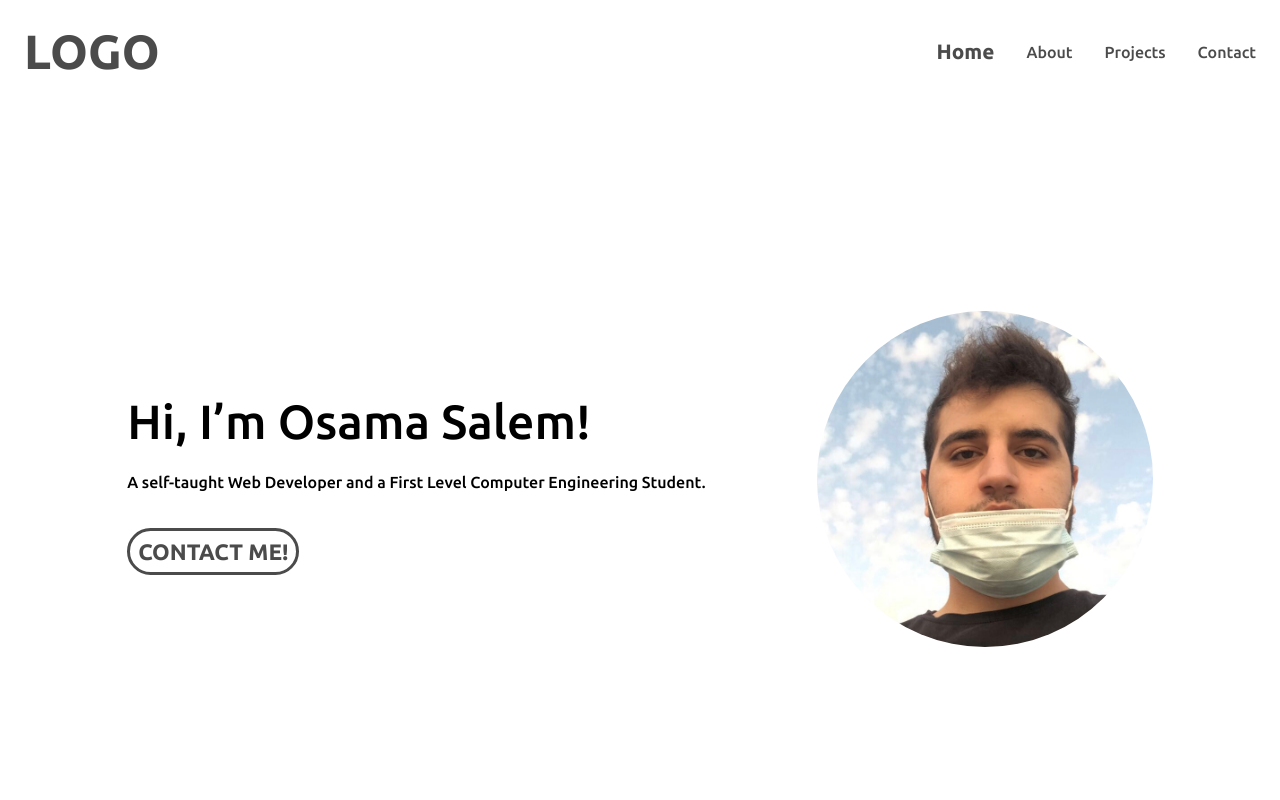
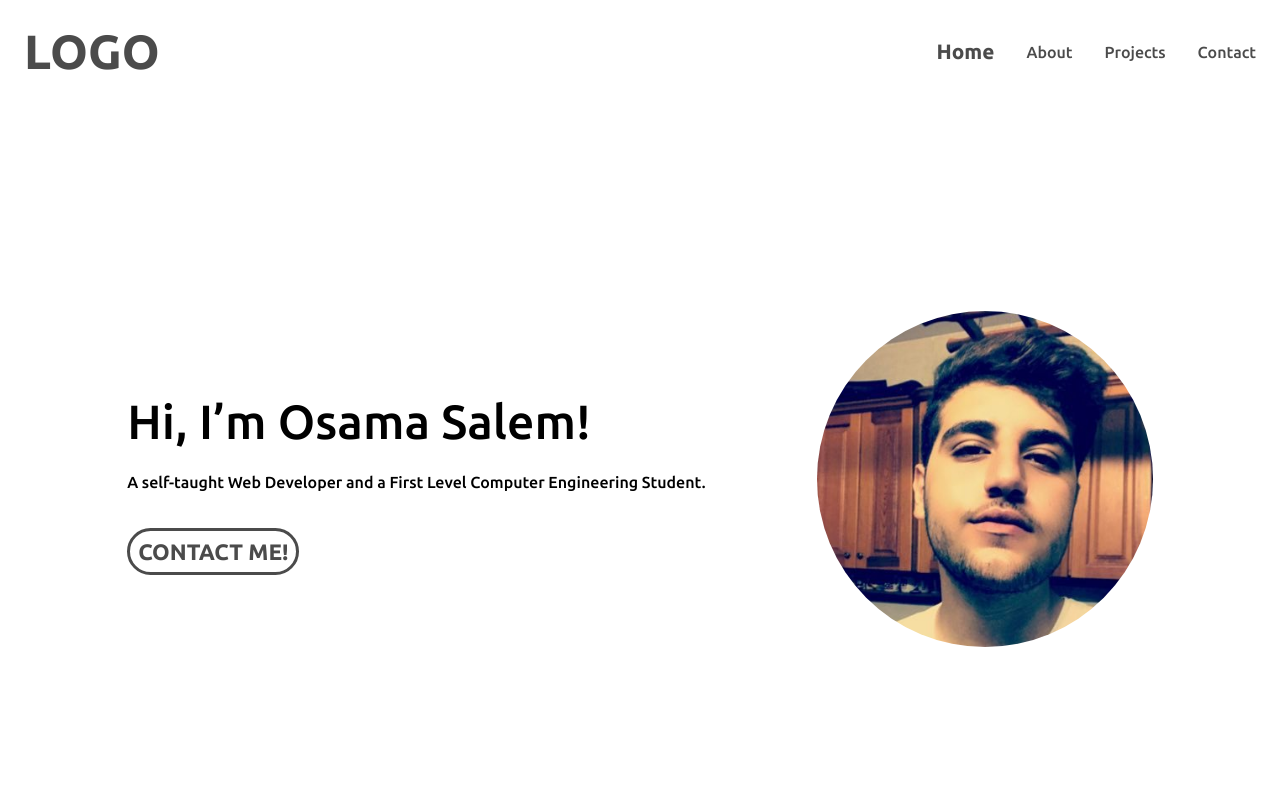
Before and after one commit to osamasalm/my-portfolio, a plain HTML site: page index.html in a window 1280 px wide. Shown: the top 800 px of the page. Drawn offline with Linux system fonts and the light colour scheme.

Commit message:
Update index.html

```diff
--- a/index.html
+++ b/index.html
@@ -40,7 +40,7 @@
 
             </div> <!-- main-txt -->
 
-            <img src="imgs/profile.jpg" alt="portfolio image" width="300px" class="profile-img">
+            <img src="imgs/profile.jpeg" alt="portfolio image" width="300px" class="profile-img">
 
         </div> <!-- main -->
 
```
